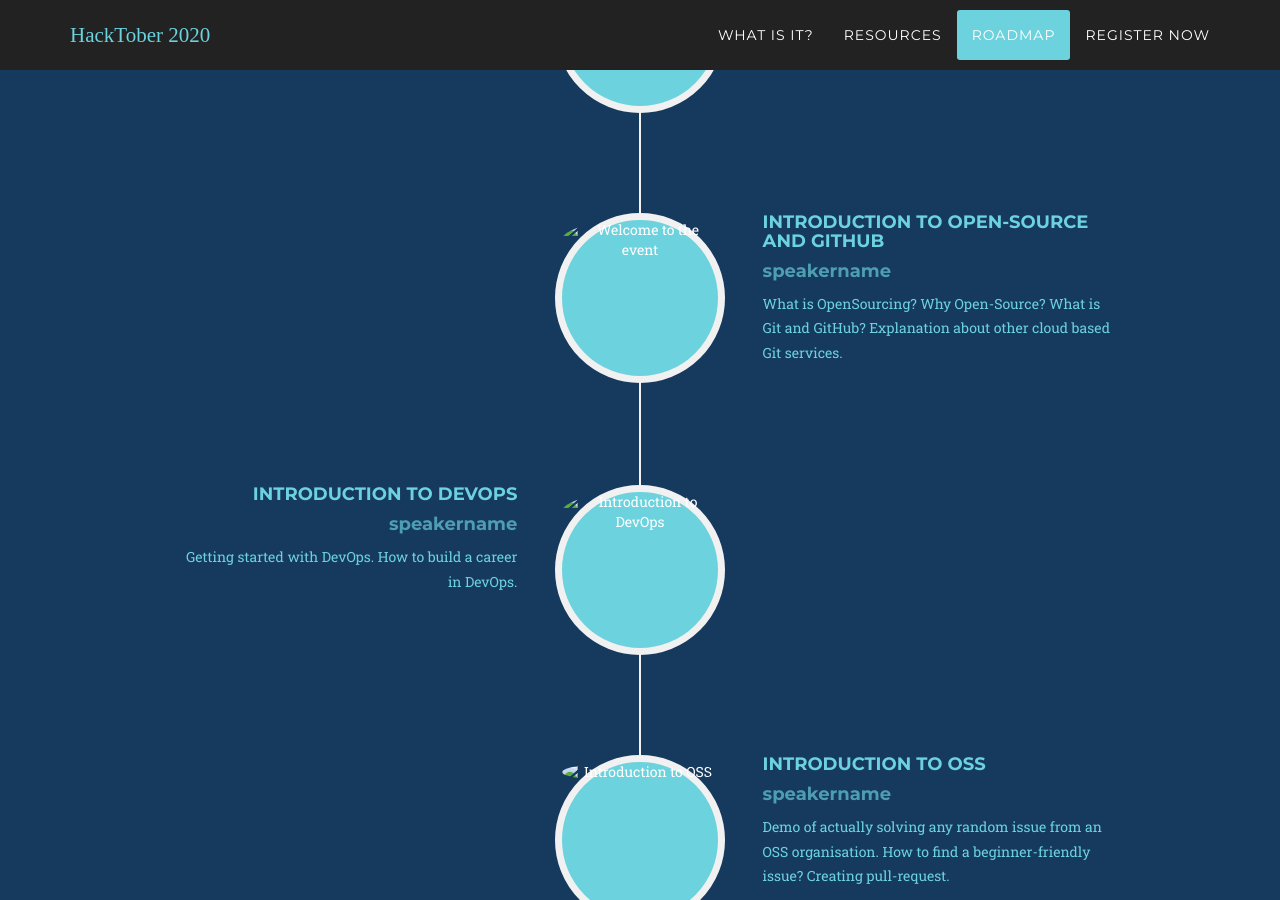
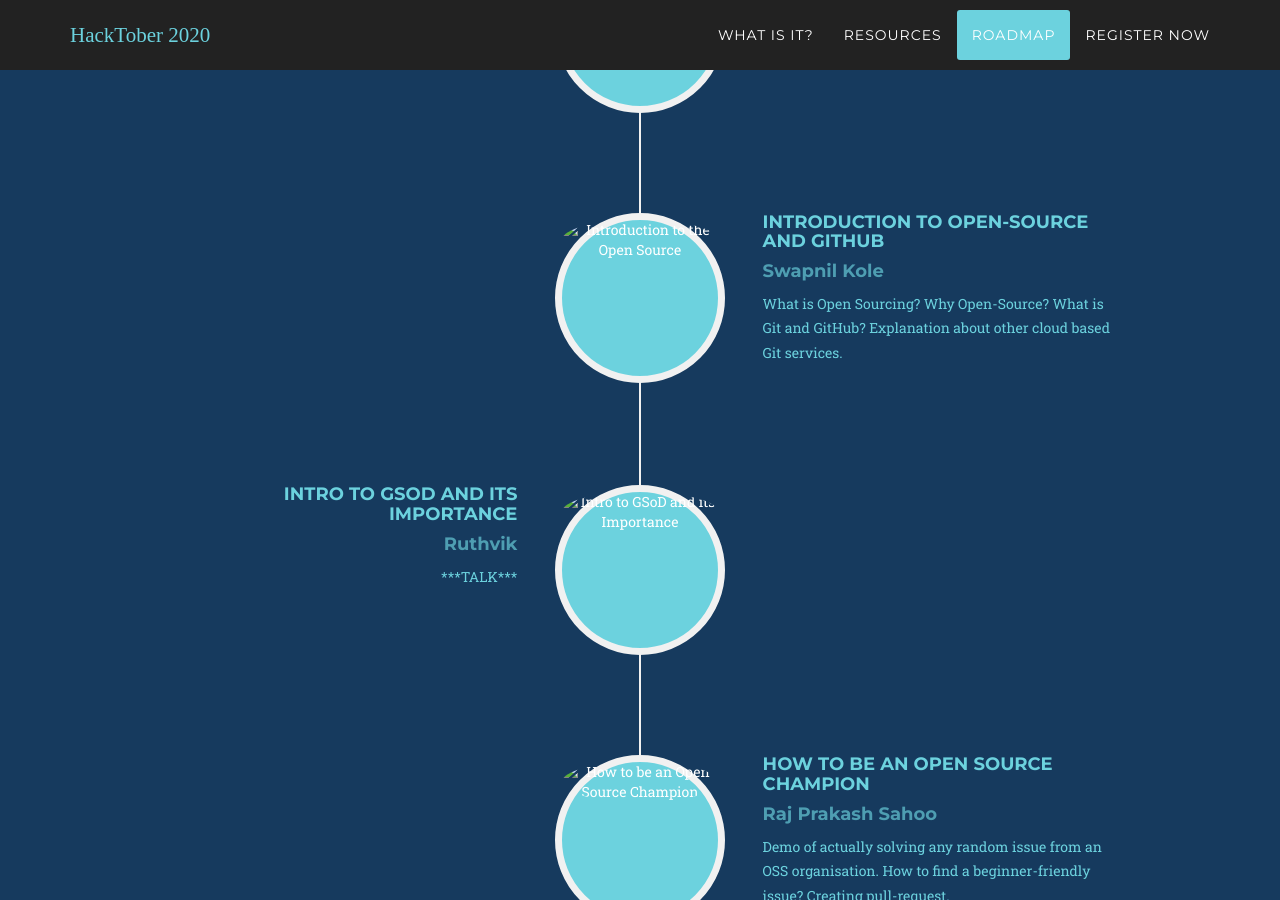
Before and after one commit to ajitesh13/Hacktoberfest-page, a Jekyll site: the page built from index.md, in a window 1280 px wide and 900 px high, scrolled down 3346 px. Built offline with Jekyll 4.4.1, drawn with Linux system fonts in a browser that asks for light colours; nearby versions of some CDN libraries; some web fonts are replaced; some of the changed text lies outside the part shown.

Commit message:
config.yml updated

```diff
--- a/_data/about.yml
+++ b/_data/about.yml
@@ -1,46 +1,48 @@
-- by: "speakername"
+- by: "Nirali Sahoo & Yash Tiwari"
   image: "1.jpg"
   img-alt: "Welcome to the event"
   title: "Welcome to the event"
   text: " What is Hacktoberfest? How it will benefit? Sign in to Hacktoberfest."
   side: left
 
-- by: "speakername"
+- by: "Swapnil Kole"
   image: "2.jpg"
-  img-alt: "Welcome to the event"
+  img-alt: "Introduction to the Open Source"
   title: "Introduction to Open-Source and GitHub"
-  text: " What is OpenSourcing? Why Open-Source? What is Git and GitHub? Explanation about other cloud based Git services."
+  text: " What is Open Sourcing? Why Open-Source? What is Git and GitHub? Explanation about other cloud based Git services."
   side: right
 
-- by: "speakername"
-  image: "4.jpg"
-  img-alt: "Introduction to DevOps"
-  title: "Introduction to DevOps"
-  text: " Getting started with DevOps. How to build a career in DevOps."
+# - by: "speakername"
+#   image: "4.jpg"
+#   img-alt: "Introduction to DevOps"
+#   title: "Introduction to DevOps"
+#   text: " Getting started with DevOps. How to build a career in DevOps."
+#   side: left
+
+
+- by: "Ruthvik"
+  image: "1.jpg"
+  img-alt: "Intro to GSoD and its Importance"
+  title: "Intro to GSoD and its Importance"
+  text: " ***TALK***"
   side: left
 
-- by: "speakername"
+
+- by: "Raj Prakash Sahoo"
   image: "3.jpg"
-  img-alt: "Introduction to OSS"
-  title: "Introduction to OSS"
+  img-alt: "How to be an Open Source Champion"
+  title: "How to be an Open Source Champion"
   text: "Demo of actually solving any random issue from an OSS organisation. How to find a beginner-friendly issue? Creating pull-request."
   side: right
 
 
-- by: "speakername"
-  image: "1.jpg"
-  img-alt: "Talk by OSS Developers"
-  title: "Talk by OSS Developers"
-  text: " ***TALK***"
+- by: "Ashish Malik"
+  image: "2.jpg"
+  img-alt: "Talk by GSoC Holder"
+  title: "Talk by GSoC Holder"
+  text: " Tips and tricks to crack GSoC"
   side: left
 
-
-- by: "speakername"
-  image: "2.jpg"
-  img-alt: "Hands On Demonstration"
-  title: "Hands On Demonstration"
-  text: " Understanding how things are actually done. Create your first pull request."
-  side: right
 
 
 - by: "speakername"
@@ -49,4 +51,4 @@
   title: "Conclusion"
   text: "Information on Winter Of Code (to be conducted in December). Summarizing the evening.
 "
-  side: left
+  side: right
```
